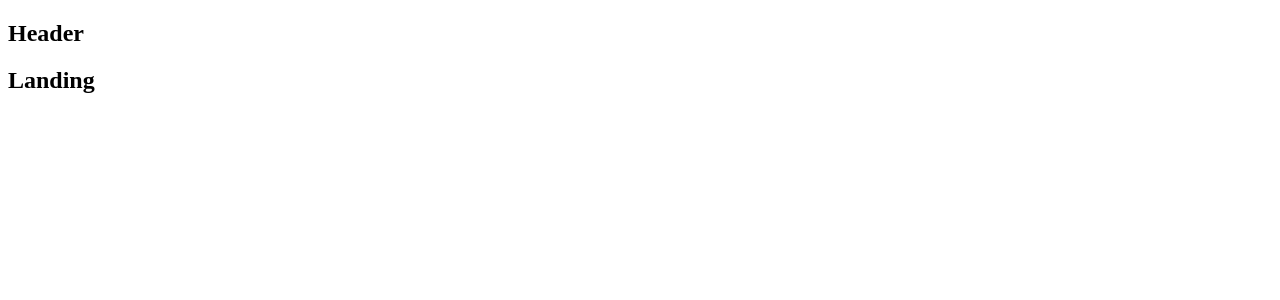
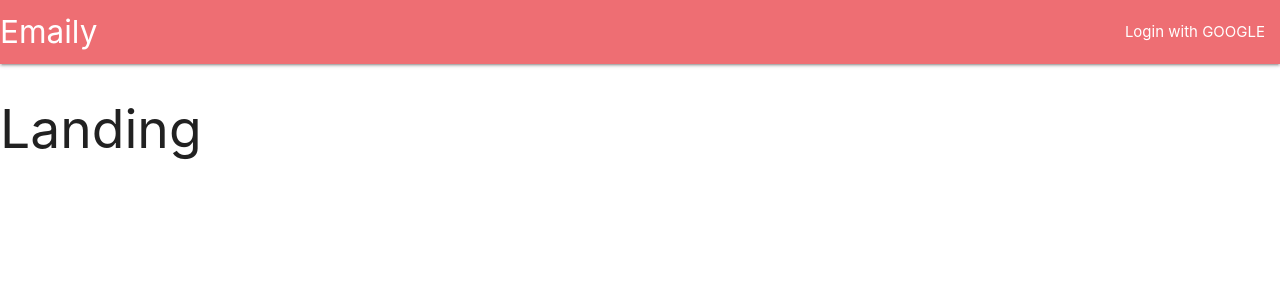
Before and after one commit to XeniyaDob/emaily, a React (Create React App) app in the folder client/: page / in a window 1280 px wide. Shown: the top 300 px of the page. Built offline with nearby package versions, Linux system fonts and the light colour scheme.

Commit message:
Materialize CSS /Header Design

```diff
--- a/client/package.json
+++ b/client/package.json
@@ -6,6 +6,7 @@
     "@testing-library/jest-dom": "^5.16.5",
     "@testing-library/react": "^13.4.0",
     "@testing-library/user-event": "^13.5.0",
+    "materialize-css": "^1.0.0-rc.2",
     "react": "^18.2.0",
     "react-dom": "^18.2.0",
     "react-redux": "^8.0.5",
--- a/client/src/components/App.js
+++ b/client/src/components/App.js
@@ -1,7 +1,6 @@
 import React from "react";
 import { BrowserRouter, Route } from "react-router-dom";
-
-const Header = () => <h2>Header</h2>;
+import Header from "./Header";
 
 const Dashboard = () => <h2>Dashboard</h2>;
 
--- /dev/null
+++ b/client/src/components/Header.js
@@ -0,0 +1,20 @@
+import React, { Component } from "react";
+
+class Header extends Component {
+  render() {
+    return (
+      <nav>
+        <div className="nav-wrapper">
+          <a className="left brand-logo">Emaily</a>
+          <ul className="right">
+            <li>
+              <a>Login with GOOGLE</a>
+            </li>
+          </ul>
+        </div>
+      </nav>
+    );
+  }
+}
+
+export default Header;
--- a/client/src/index.js
+++ b/client/src/index.js
@@ -1,3 +1,4 @@
+import "materialize-css/dist/css/materialize.min.css";
 import ReactDOM from "react-dom/client";
 import { Provider } from "react-redux";
 import { createStore, applyMiddleware } from "redux";
```
Also changed, not shown: 2 other files (tests, documents, lock files or other folders).
